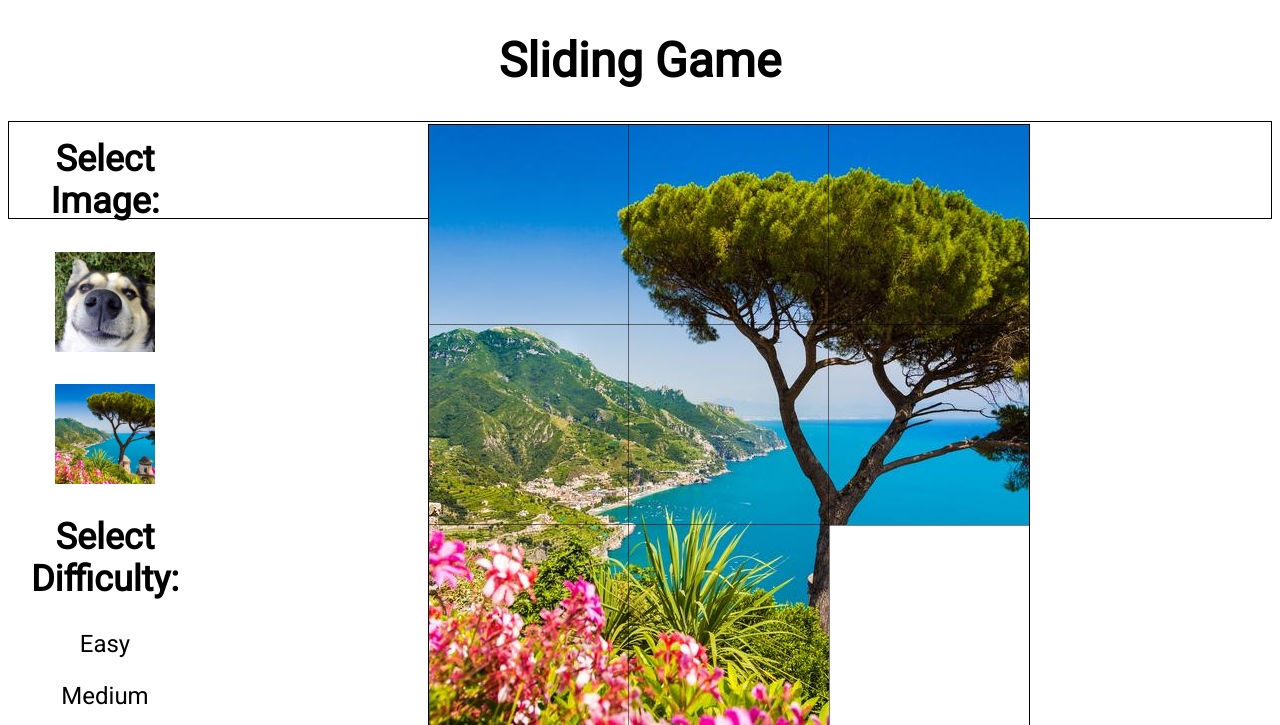
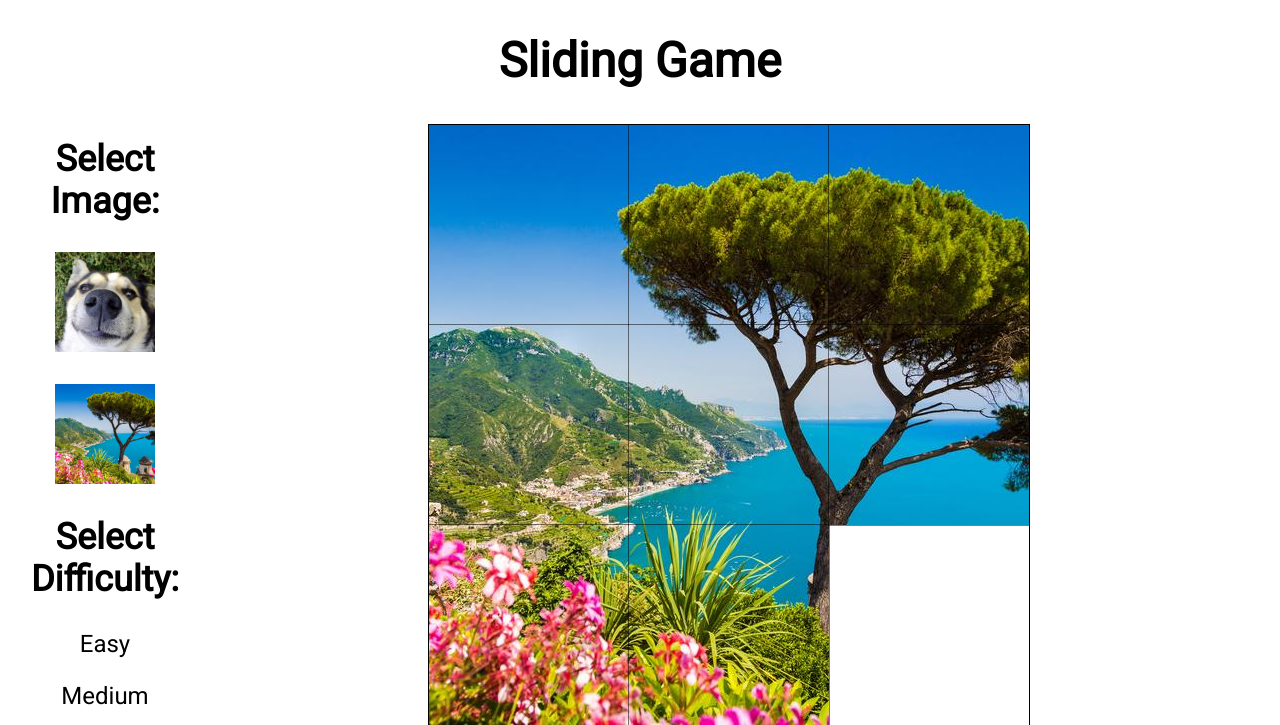
Before and after one commit to SlidingTile/SlidingTileRep, a PHP site: page / in a window 1280 px wide. Shown: the top 725 px of the page. Run offline with PHP 8.4, Linux system fonts and the light colour scheme.

Commit message:
Update lightStyle.css

```diff
--- a/code/production/css/lightStyle.css
+++ b/code/production/css/lightStyle.css
@@ -119,13 +119,6 @@
 		margin-bottom: 2em;
 	}
 
-	#wrap {
-		border: solid 1px black;
-		margin-bottom: 2em;
-		padding-bottom: 6em;
-		text-align: center;
-	}
-
 	/*Light Switches*/
 	#lightSwitchOff {
 		display: inline;
```
